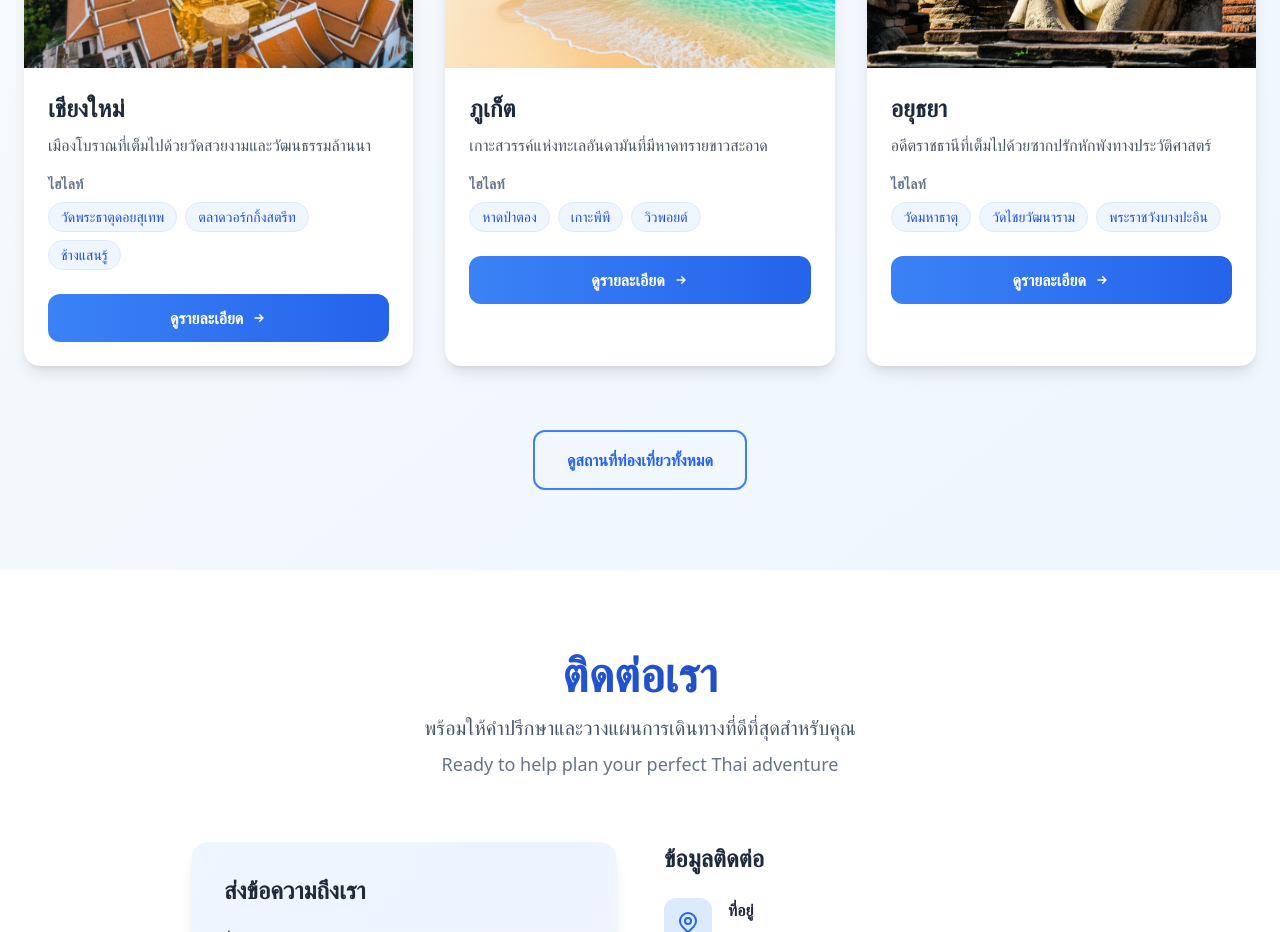
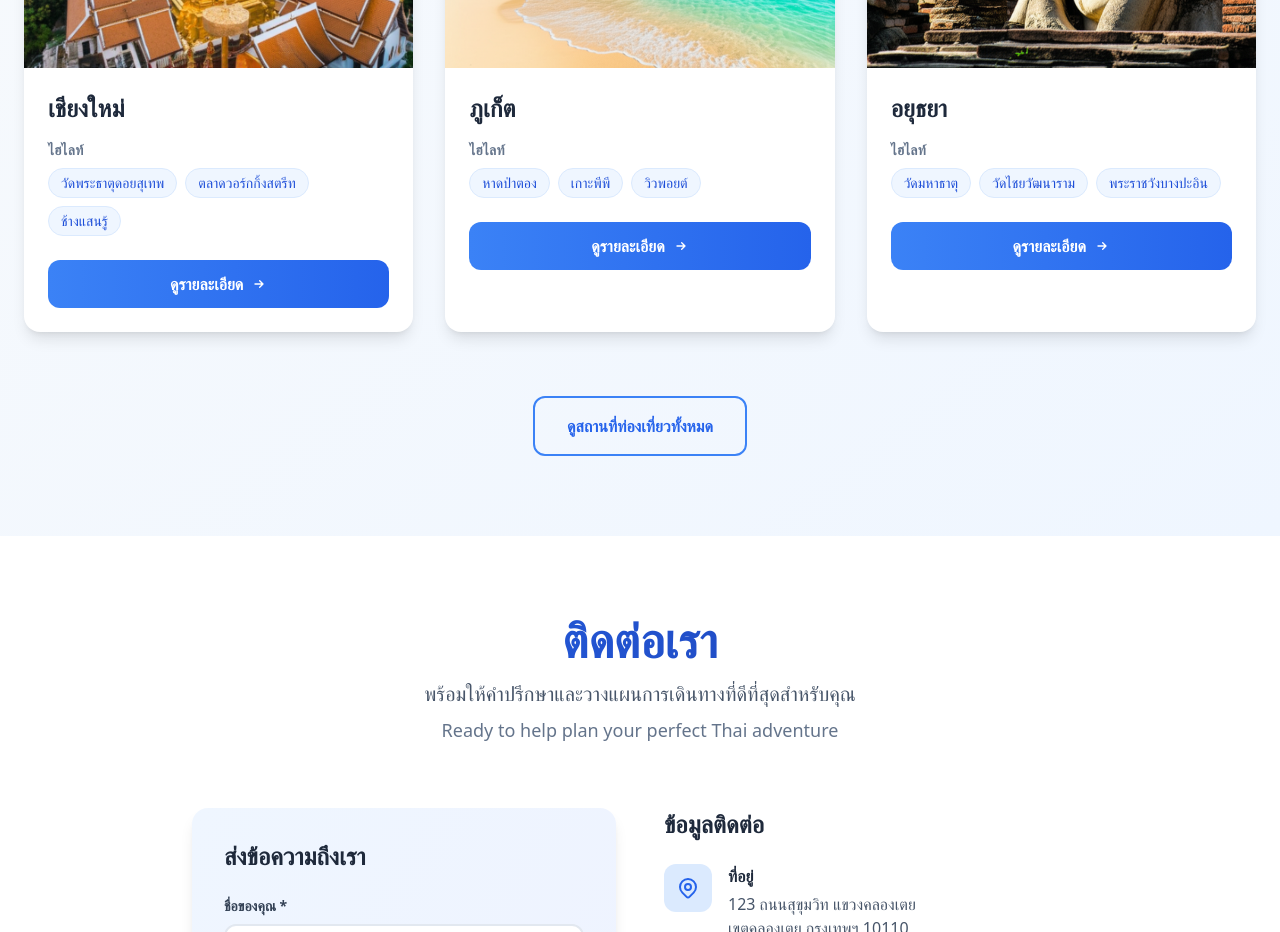
Before and after one commit to 1Suphaset/WCAG_WorkShop, a Next.js app: page / in a window 1280 px wide. Shown: the part 1260-2192 px from the top of the page. Built offline with nearby package versions, Linux system fonts and the light colour scheme.

Commit message:
Workshop

```diff
--- a/src/components/Destinations.jsx
+++ b/src/components/Destinations.jsx
@@ -4,31 +4,26 @@ function Destinations() {
   {
     name: "เชียงใหม่",
     nameEn: "Chiang Mai",
-      description: "เมืองโบราณที่เต็มไปด้วยวัดสวยงามและวัฒนธรรมล้านนา",
-      descriptionEn:
-        "Ancient city filled with beautiful temples and Lanna culture",
+    altText: "วัดพระธาตุดอยสุเทพและภูเขาในเชียงใหม่ เมืองเก่าแก่แห่งวัฒนธรรมล้านนา",
     image: "/chiang-mai-temple-mountains.png",
     highlights: ["วัดพระธาตุดอยสุเทพ", "ตลาดวอร์กกิ้งสตรีท", "ช้างแสนรู้"],
   },
   {
     name: "ภูเก็ต",
     nameEn: "Phuket",
-      description: "เกาะสวรรค์แห่งทะเลอันดามันที่มีหาดทรายขาวสะอาด",
-      descriptionEn:
-        "Paradise island in the Andaman Sea with pristine white beaches",
+    altText: "ชายหาดทรายขาวน้ำทะเลใสในภูเก็ต เกาะสวรรค์แห่งทะเลอันดามัน",
     image: "/phuket-beach-clear-water.png",
     highlights: ["หาดป่าตอง", "เกาะพีพี", "วิวพอยต์"],
   },
   {
     name: "อยุธยา",
     nameEn: "Ayutthaya",
-      description: "อดีตราชธานีที่เต็มไปด้วยซากปรักหักพังทางประวัติศาสตร์",
-      descriptionEn:
-        "Former capital filled with historical ruins and ancient temples",
+    altText: "เศียรพระพุทธในรากไม้ วัดมหาธาตุ อยุธยา อดีตราชธานีไทย",
     image: "/ayutthaya-buddha-ruins.png",
     highlights: ["วัดมหาธาตุ", "วัดไชยวัฒนาราม", "พระราชวังบางปะอิน"],
   },
 ];
+
 
   return (
     <section className="py-20 bg-gradient-to-br from-slate-50 to-blue-50">
@@ -56,7 +51,6 @@ function Destinations() {
               <div className="relative overflow-hidden">
                 <img
                   src={dest.image || "/placeholder.svg"}
-                  alt={`${dest.name} - ${dest.nameEn}: ${dest.descriptionEn}`}
                   className="w-full h-64 object-cover group-hover:scale-110 transition-transform duration-500"
                 />
                 <div className="absolute inset-0 bg-gradient-to-t from-black/50 to-transparent opacity-0 group-hover:opacity-100 transition-opacity duration-300"></div>
```
Also changed, not shown: 1 other file (tests, documents, lock files or other folders). Lines whose indentation alone changed are shown as unchanged.
